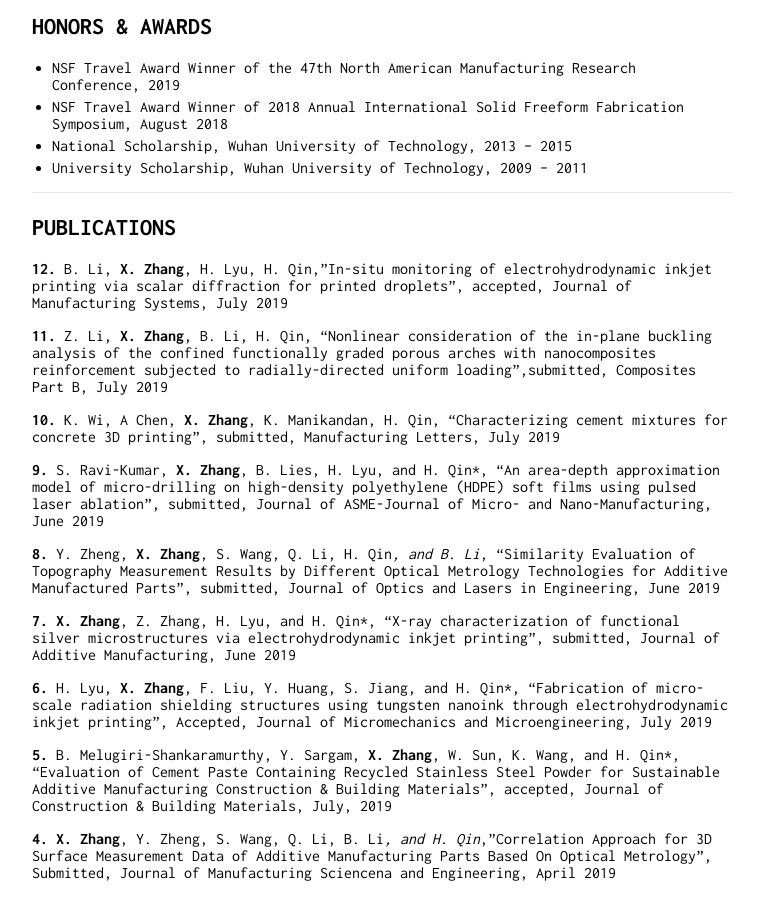
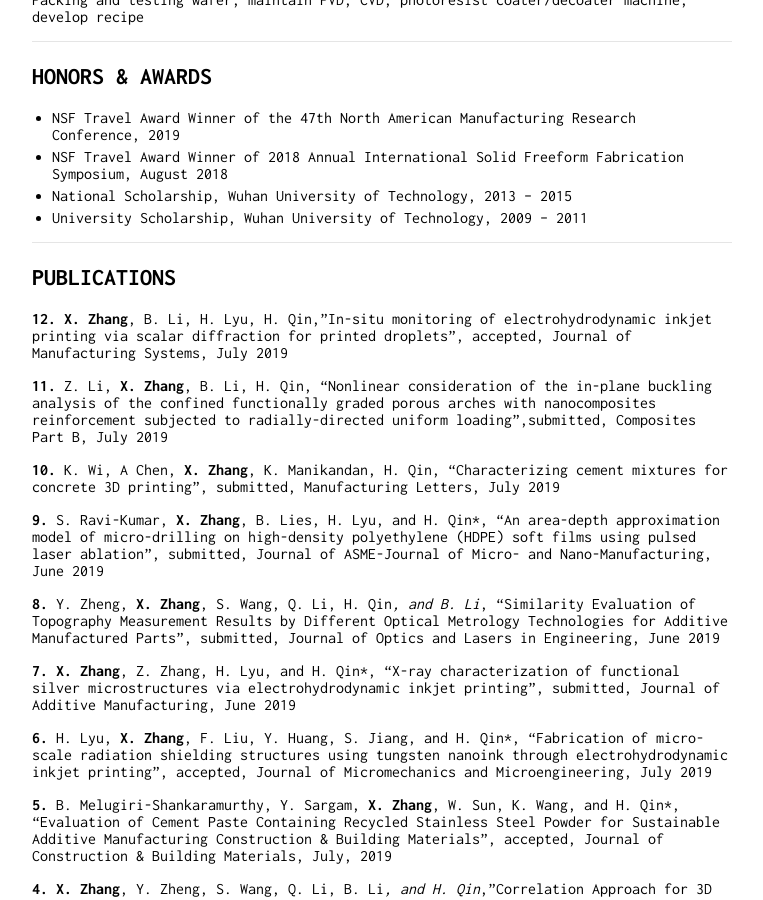
Before and after one commit to zhangxiao2018/zhangxiao2018.github.io, a Jekyll site: the page built from index.md, in a window 1280 px wide and 900 px high, scrolled down 1645 px. Shown: the whole window, without its empty margins (258-1021 px from the left). Built offline with Jekyll 4.4.1, drawn with Linux system fonts in a browser that asks for light colours; our own code applies the rules of GitHub Pages for plain Markdown files; some of the changed text lies outside the part shown.

Commit message:
Update index.md

```diff
--- a/index.md
+++ b/index.md
@@ -84,7 +88,7 @@ Packing and testing wafer, maintain PVD, CVD, photoresist coater/decoater machin
 
 - - -
 ## PUBLICATIONS
-**12.** B. Li, **X. Zhang**, H. Lyu, H. Qin,"In-situ monitoring of electrohydrodynamic inkjet printing via scalar diffraction for printed droplets", accepted, Journal of Manufacturing Systems, July 2019
+**12.** **X. Zhang**, B. Li,  H. Lyu, H. Qin,"In-situ monitoring of electrohydrodynamic inkjet printing via scalar diffraction for printed droplets", accepted, Journal of Manufacturing Systems, July 2019
 
 **11.** Z. Li, **X. Zhang**, B. Li, H. Qin, "Nonlinear consideration of the in-plane buckling analysis of the confined functionally graded porous arches with nanocomposites reinforcement subjected to radially-directed uniform loading",submitted, Composites Part B, July 2019
 
@@ -96,7 +100,7 @@ Packing and testing wafer, maintain PVD, CVD, photoresist coater/decoater machin
 
 **7.**	**X. Zhang**, Z. Zhang, H. Lyu, and H. Qin*, “X-ray characterization of functional silver microstructures via electrohydrodynamic inkjet printing”, submitted, Journal of Additive Manufacturing, June 2019
 
-**6.**	H. Lyu, **X. Zhang**, F. Liu, Y. Huang, S. Jiang, and H. Qin*, “Fabrication of micro-scale radiation shielding structures using tungsten nanoink through electrohydrodynamic inkjet printing”, Accepted, Journal of Micromechanics and Microengineering, July 2019
+**6.**	H. Lyu, **X. Zhang**, F. Liu, Y. Huang, S. Jiang, and H. Qin*, “Fabrication of micro-scale radiation shielding structures using tungsten nanoink through electrohydrodynamic inkjet printing”, accepted, Journal of Micromechanics and Microengineering, July 2019
 
 **5.**	B. Melugiri-Shankaramurthy, Y. Sargam, **X. Zhang**, W. Sun, K. Wang, and H. Qin*,  “Evaluation of Cement Paste Containing Recycled Stainless Steel Powder for Sustainable Additive Manufacturing Construction & Building Materials”, accepted, Journal of Construction & Building Materials, July, 2019
 
```
Also changed, not shown: other parts of index.md (+4 -0 lines).
